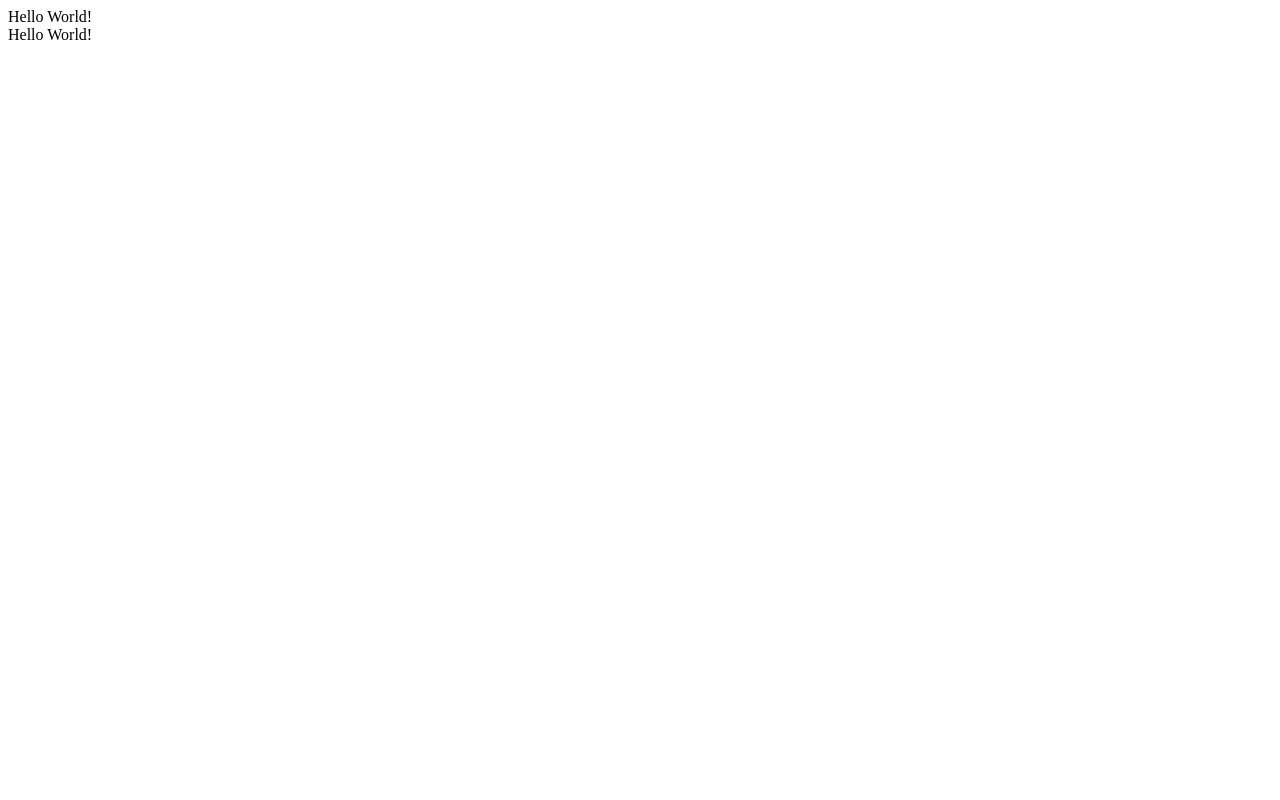
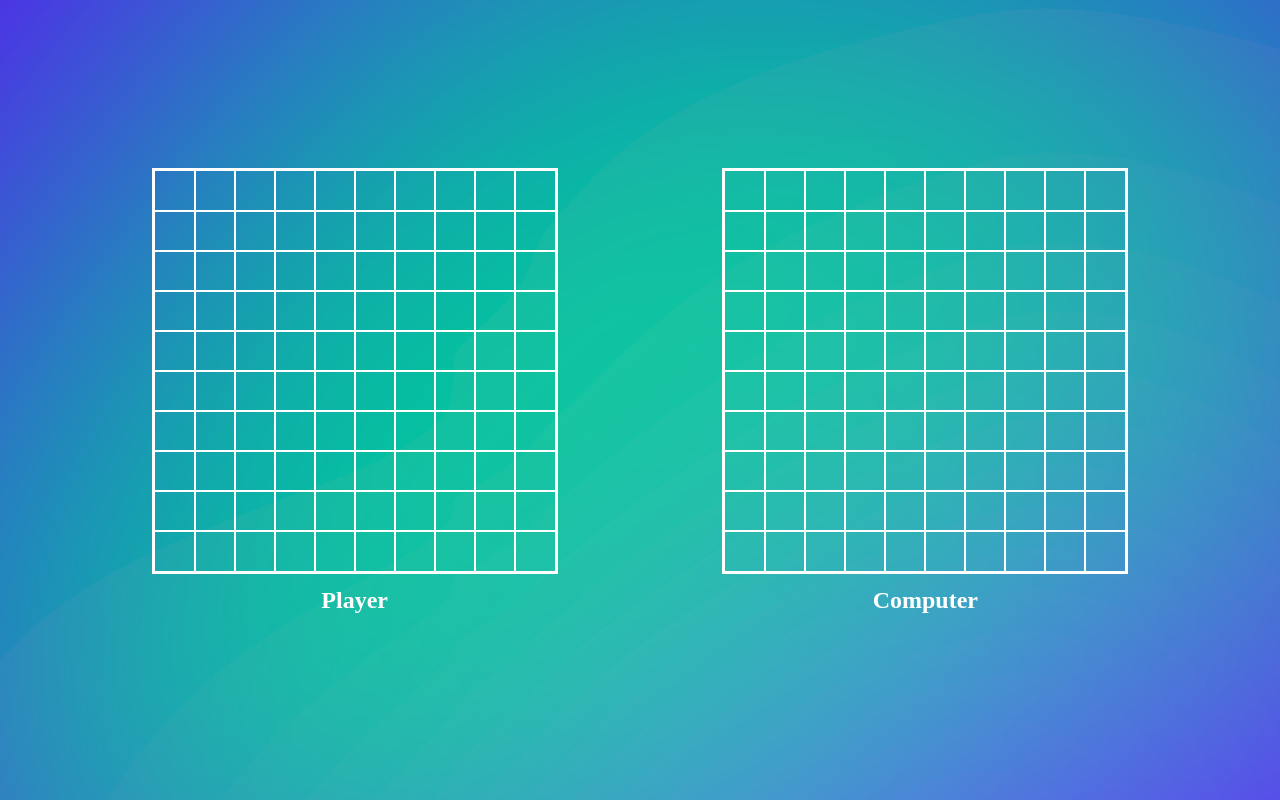
Before and after one commit to redplusblue/battleship, a website built with webpack: page src/index.html in a window 1280 px wide. Built offline with nearby package versions, Linux system fonts and the light colour scheme.

Commit message:
Created basic layout

```diff
--- /dev/null
+++ b/src/helpers/layout.js
@@ -0,0 +1,64 @@
+const createLayout = () => {
+  const gameBoardContainer = document.createElement("div");
+  gameBoardContainer.className = "game-board-container";
+  document.body.appendChild(gameBoardContainer);
+
+  const playerSide = document.createElement("div");
+  playerSide.className = "player-side";
+  const playerGameBoard = document.createElement("div");
+  playerGameBoard.className = "game-board";
+  for (let i = 0; i < 10; i++) {
+    // Create row divs
+    const row = document.createElement("div");
+    row.className = "row";
+
+    for (let j = 0; j < 10; j++) {
+      // Create column divs
+      const col = document.createElement("div");
+      col.className = "col";
+      col.id = `${i}${j}`;
+      row.appendChild(col);
+    }
+
+    playerGameBoard.appendChild(row);
+  }
+  playerSide.appendChild(playerGameBoard);
+
+  const computerSide = document.createElement("div");
+  computerSide.className = "computer-side";
+  const computerGameBoard = document.createElement("div");
+  computerGameBoard.className = "game-board";
+  for (let i = 0; i < 10; i++) {
+    // Create row divs
+    const row = document.createElement("div");
+    row.className = "row";
+
+    for (let j = 0; j < 10; j++) {
+      // Create column divs
+      const col = document.createElement("div");
+      col.className = "col";
+      col.id = `${i}${j}`;
+      row.appendChild(col);
+    }
+
+    computerGameBoard.appendChild(row);
+  }
+  computerSide.appendChild(computerGameBoard);
+
+  // Show player names
+  const playerName = document.createElement("div");
+  playerName.className = "player-name";
+  playerName.textContent = "Player";
+  playerSide.appendChild(playerName);
+
+  // Show computer names
+  const computerName = document.createElement("div");
+  computerName.className = "computer-name";
+  computerName.textContent = "Computer";
+  computerSide.appendChild(computerName);
+
+  gameBoardContainer.appendChild(playerSide);
+  gameBoardContainer.appendChild(computerSide);
+};
+
+export { createLayout };
--- a/src/index.html
+++ b/src/index.html
@@ -5,8 +5,6 @@
     <meta name="viewport" content="width=device-width, initial-scale=1.0" />
     <title>Battleship</title>
   </head>
-  <body>
-    <div id="app"></div>
-    <script type="module" src="/main.js"></script>
-  </body>
+  <body></body>
+  <script src="index.js"></script>
 </html>
--- a/src/index.js
+++ b/src/index.js
@@ -1,11 +1,4 @@
 import "./style.css";
+import { createLayout } from "./helpers/layout";
 
-function component() {
-  const element = document.createElement("div");
-
-  element.innerHTML = "Hello World!";
-  element.classList.add("hello");
-
-  return element;
-}
-document.body.appendChild(component());
+createLayout();
--- a/src/main.js
+++ /dev/null
@@ -1 +0,0 @@
-document.body.innerHTML = `Hello World!`;
--- a/src/style.css
+++ b/src/style.css
@@ -0,0 +1,64 @@
+body,
+html {
+  width: 100%;
+  height: 100%;
+  margin: 0;
+  padding: 0;
+}
+
+body {
+  background: url("./assets/gradient.svg");
+  background-repeat: no-repeat;
+  background-size: cover;
+}
+
+.game-board-container {
+  width: 100%;
+  height: 100%;
+  display: flex;
+  flex-direction: row;
+  justify-content: space-evenly;
+  align-items: center;
+}
+
+.game-board {
+  width: 400px;
+  height: 400px;
+  outline: 3px solid white;
+}
+
+.row {
+  display: flex;
+  flex-direction: row;
+}
+
+.row,
+.col {
+  min-width: 40px;
+  min-height: 40px;
+  outline: 0.2px solid white;
+}
+
+.player-side,
+.computer-side {
+  display: flex;
+  flex-direction: column;
+  align-items: center;
+  justify-content: center;
+  margin: 1rem;
+  gap: 1rem;
+}
+
+.player-name,
+.computer-name {
+  color: white;
+  font-size: 1.5rem;
+  font-weight: bold;
+  text-align: center;
+  margin-bottom: 1rem;
+  user-select: none;
+}
+
+/* .col:hover {
+  background-color: #f5f5f5;
+} */
```
Also changed, not shown: src/assets/gradient.svg (added), 1 other file.
